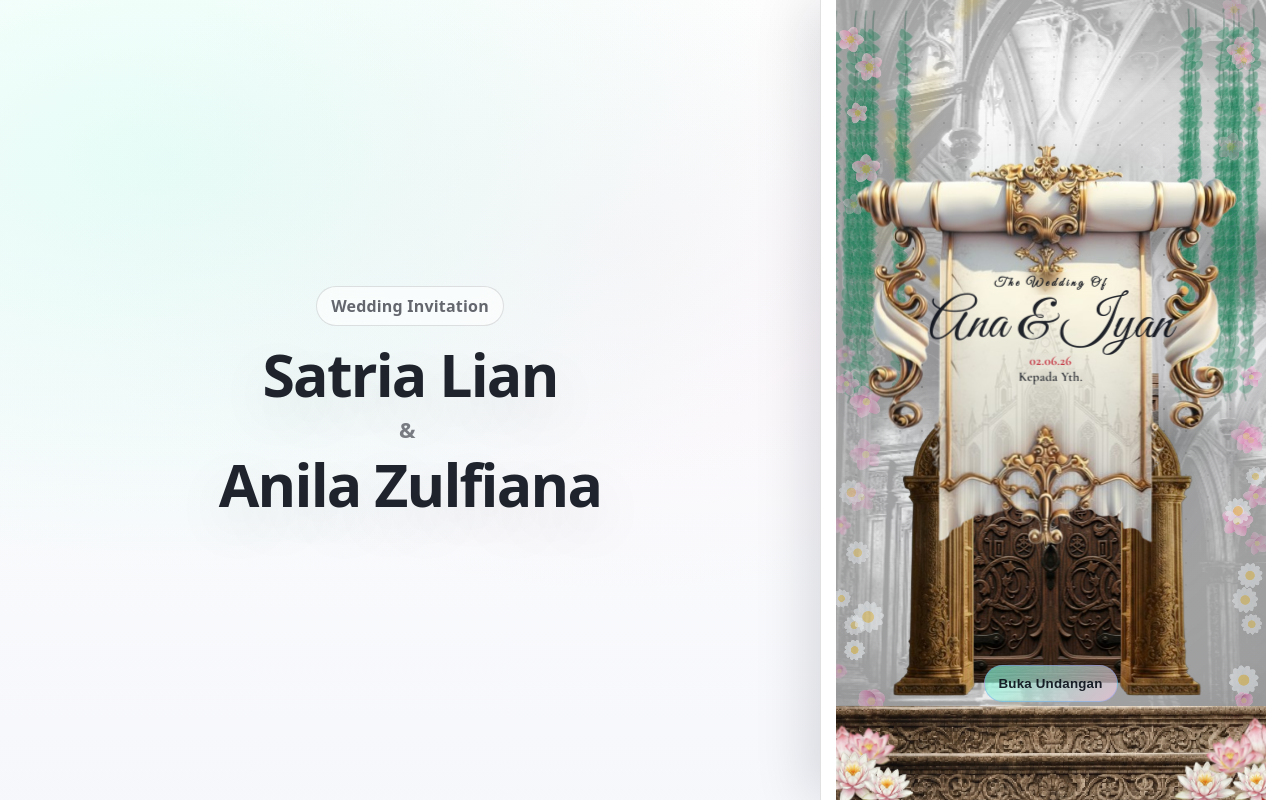
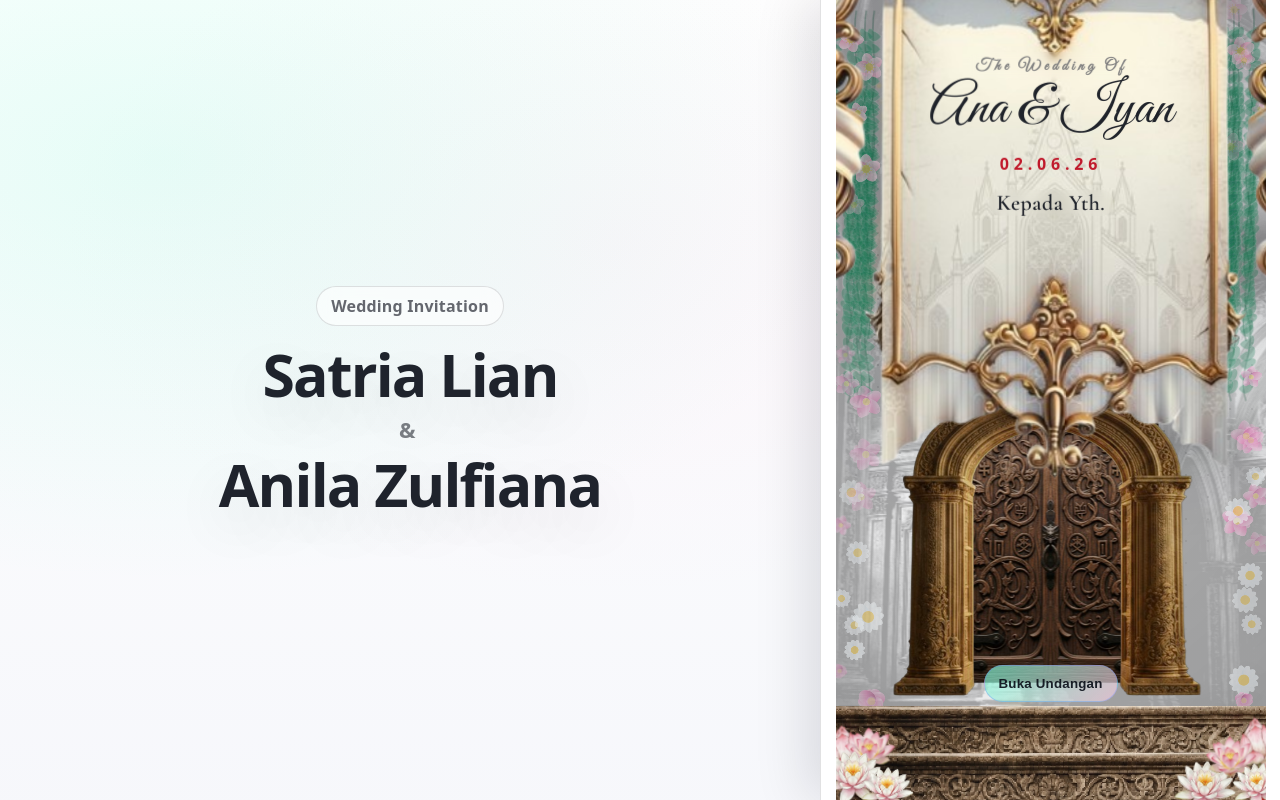
Before and after one commit to yurasera/FloWedding, a React (Vite) app: page / in a window 1280 px wide. Built offline with nearby package versions, Linux system fonts and the light colour scheme.

Commit message:
refactor: adjust banner intro label date and meta

```diff
--- a/src/sections/CoverHeader.jsx
+++ b/src/sections/CoverHeader.jsx
@@ -226,15 +226,15 @@ export default function CoverHeader({
               <img className="cover-intro__banner" src={banner} alt="" aria-hidden="true" />
               <span className="cover-intro__label">The Wedding Of</span>
               <h1 className="title">{coupleName}</h1>
-              <div className="meta" aria-label="Tanggal dan tamu">
+              <div className="meta-date" aria-label="Tanggal dan tamu">
                 {formattedDateText ? (
-                  <Pill className="pill--date">{formattedDateText}</Pill>
+                  formattedDateText
                 ) : null}
               </div>
               <Pill>Kepada Yth.</Pill>
               {guestName ? (
                 <div className="meta" aria-label="Nama tamu">
-                  <Pill>{guestName}</Pill>
+                  {guestName}
                 </div>
               ) : null}
             </div>
--- a/src/styles.css
+++ b/src/styles.css
@@ -94,10 +94,7 @@ code {
   backdrop-filter: blur(5px);
 }
 
-.pill--date {
-  color: #c0182a;
-  letter-spacing: 0.3em;
-}
+
 
 .muted {
   color: var(--muted);
@@ -354,9 +351,9 @@ code {
 
 .cover-intro__banner {
   position: absolute;
-  left: 50%;
-  top: -25px;
-  width: min(680px, 105%);
+  left: 53%;
+  top: -355px;
+  width: min(680px, 175%);
   height: auto;
   transform: translateX(-50%);
   transform-origin: 50% 0%;
@@ -369,21 +366,22 @@ code {
 .cover-intro__label {
   display: inline-flex;
   align-items: center;
-  top: 110px;
+  top: -110px;
   padding: 4px 8px;
   border-radius: 999px;
   backdrop-filter: blur(5px);
   font-family: "Great Vibes", ui-serif, Georgia, "Times New Roman", Times, serif;
   font-weight: 600;
   letter-spacing: 0.24em;
-  font-size: 12px;
+  font-size: 16px;
+  color: gray;
 }
 
 .cover-intro .title {
   font-family: "Great Vibes", ui-serif, Georgia, "Times New Roman", Times, serif;
   font-weight: 400;
-  font-size: clamp(24px, 6vw, 56px);
-  margin: 110px 0 0px;
+  font-size: clamp(36px, 6vw, 56px);
+  margin: -110px 0 0px;
   letter-spacing: 0;
   line-height: 1.04;
 }
@@ -391,12 +389,24 @@ code {
 .cover-intro .pill {
   font-family: "Cormorant Garamond", ui-serif, Georgia, "Times New Roman", Times, serif;
   font-weight: 600;
-  font-size: 13px;
+  font-size: 22px;
   letter-spacing: 0.02em;
+  margin-top: 15px;
 }
 
 .cover-intro .meta {
   margin-top: 0px;
+  font-family: "Cormorant Garamond", ui-serif, Georgia, "Times New Roman", Times, serif;
+  font-weight: bolder;
+  font-size: 28px;
+  letter-spacing: 0.02em;
+}
+
+.cover-intro .meta-date {
+  color: #c0182a;
+  letter-spacing: 0.3em;
+  margin-top: 15px;
+  font-weight: bold;
 }
 
 .cover-door {
```
